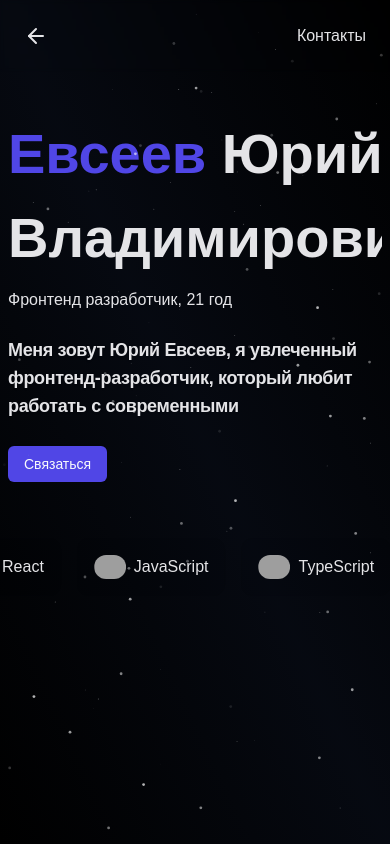
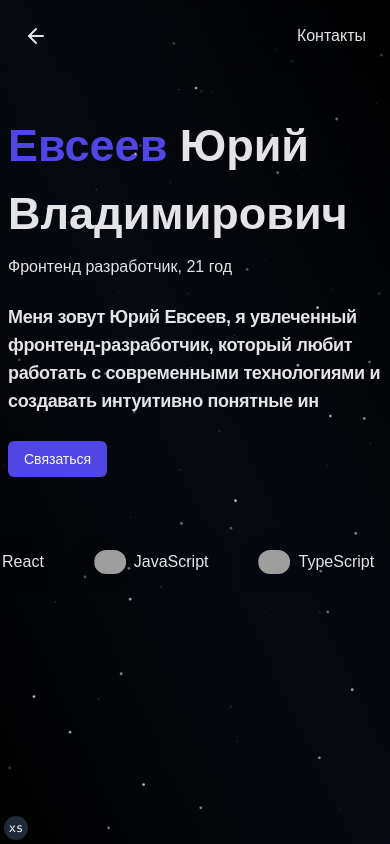
Before and after one commit to yEvseev1/cv, a Next.js app: page /aboutMe in a window 390 px wide. Built offline with nearby package versions, Linux system fonts and the light colour scheme; grey boxes are pictures that could not be loaded.

Commit message:
fix text size

```diff
--- a/src/app/layout.tsx
+++ b/src/app/layout.tsx
@@ -1,6 +1,7 @@
 import type {Metadata} from "next";
 import localFont from "next/font/local";
 import "./globals.css";
+import {TailwindIndicator} from "@/components/tailwind-indicator";
 
 const geistSans = localFont({
   src: "./fonts/GeistVF.woff",
@@ -29,6 +30,7 @@
       className={`${geistSans.variable} ${geistMono.variable} bg-black antialiased h-full w-full`}
     >
     {children}
+    <TailwindIndicator/>
     </body>
     </html>
   );
--- a/src/components/aboutme/information.tsx
+++ b/src/components/aboutme/information.tsx
@@ -9,7 +9,7 @@
   return <div className='h-full px-2 w-full mb-12'>
     <div className="size-full  items-center justify-center overflow-hidden pt-8">
       <BoxReveal boxColor={"#5046e6"} duration={0.5}>
-        <p className="text-[3.5rem] font-semibold">
+        <p className="text-[45px] lg:text-[3.5rem] font-semibold">
           <span className="text-[#5046e6]">Евсеев</span> Юрий Владимирович
         </p>
       </BoxReveal>
@@ -21,7 +21,7 @@
       </BoxReveal>
 
       <div className="mt-6 duration-500 animate-fade-in">
-        <TypingAnimation className='text-lg text-left' duration={50} text='Меня зовут Юрий Евсеев, я увлеченный фронтенд-разработчик, который любит работать с современными
+        <TypingAnimation className='text-lg text-left' duration={35} text='Меня зовут Юрий Евсеев, я увлеченный фронтенд-разработчик, который любит работать с современными
             технологиями и создавать интуитивно понятные интерфейсы. Мне нравится, когда код не только работает,
             но и выглядит красиво, и особенно, когда он улучшает жизнь пользователей. Я всегда стремлюсь к тому,
             чтобы учиться новому, и получаю настоящее удовольствие от поиска решений сложных задач. В своей
--- /dev/null
+++ b/src/components/tailwind-indicator.tsx
@@ -0,0 +1,14 @@
+export function TailwindIndicator() {
+  if (process.env.NODE_ENV === "production") return null
+
+  return (
+    <div className="fixed bottom-1 left-1 z-50 flex h-6 w-6 items-center justify-center rounded-full bg-gray-800 p-3 font-mono text-xs text-white">
+      <div className="block sm:hidden">xs</div>
+      <div className="hidden sm:block md:hidden">sm</div>
+      <div className="hidden md:block lg:hidden">md</div>
+      <div className="hidden lg:block xl:hidden">lg</div>
+      <div className="hidden xl:block 2xl:hidden">xl</div>
+      <div className="hidden 2xl:block">2xl</div>
+    </div>
+  )
+}
```
